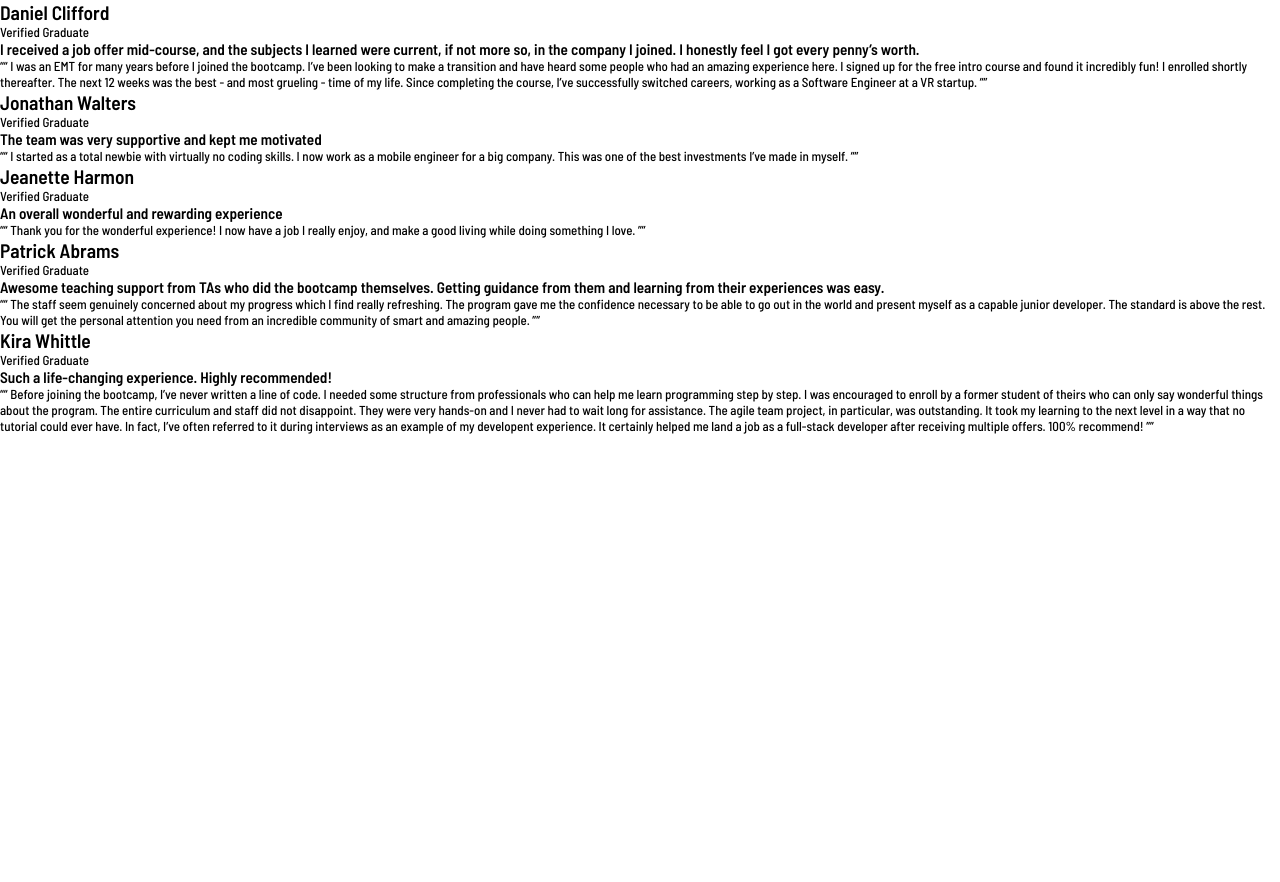
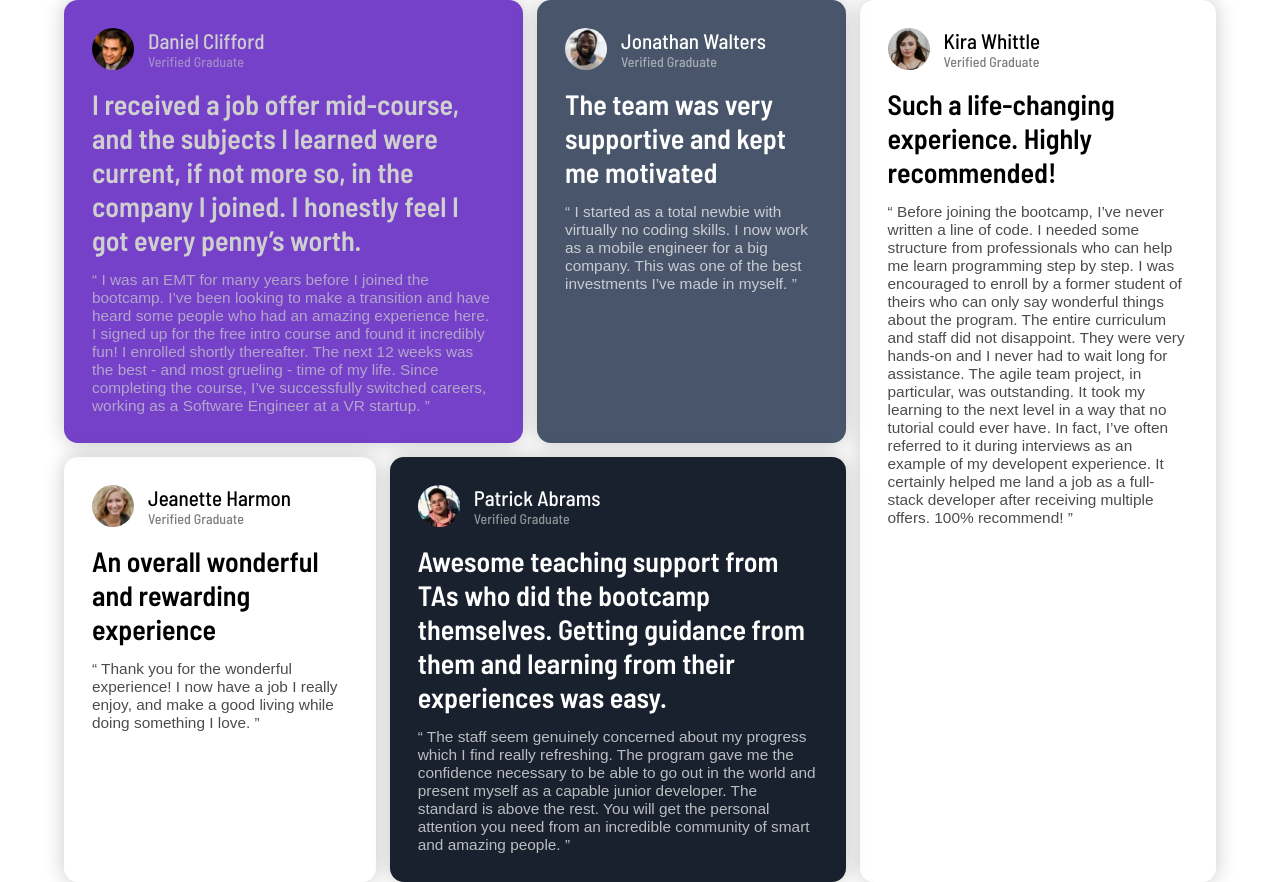
Before and after one commit to Svprnce/testimonials-grid-section-main, a plain HTML site: page index.html in a window 1280 px wide. Before the commit the page ends 800 px from the top, so only its background shows below. Drawn offline with Linux system fonts and the light colour scheme.

Commit message:
fixed many codes

```diff
--- a/index.html
+++ b/index.html
@@ -13,85 +13,95 @@
   <main>
     <div class="grid testimonial-1">
       <div class="user-detail">
-        <div class="user-logo"></div>
+        <div class="user-logo">
+          <img src="./images/image-daniel.jpg" alt="daniel">
+        </div>
         <div class="user-name">
-          <h2>Daniel Clifford</h2>
+          <p>Daniel Clifford</p>
           <p>Verified Graduate</p>
         </div>
       </div>
       <div class="user-content">
-        <h3>I received a job offer mid-course, and the subjects I learned were current, if not more so,
-          in the company I joined. I honestly feel I got every penny’s worth.</h3>
-        <q>“ I was an EMT for many years before I joined the bootcamp. I’ve been looking to make a
+        <h1>I received a job offer mid-course, and the subjects I learned were current, if not more so,
+          in the company I joined. I honestly feel I got every penny’s worth.</h1>
+        <p>“ I was an EMT for many years before I joined the bootcamp. I’ve been looking to make a
           transition and have heard some people who had an amazing experience here. I signed up
           for the free intro course and found it incredibly fun! I enrolled shortly thereafter.
           The next 12 weeks was the best - and most grueling - time of my life. Since completing
-          the course, I’ve successfully switched careers, working as a Software Engineer at a VR startup. ”</q>
+          the course, I’ve successfully switched careers, working as a Software Engineer at a VR startup. ”</p>
       </div>
     </div>
     <div class="grid testimonial-2">
       <div class="user-detail">
-        <div class="user-logo"></div>
+        <div class="user-logo">
+          <img src="./images/image-jonathan.jpg" alt="jonathan">
+        </div>
         <div class="user-name">
-          <h2>Jonathan Walters</h2>
+          <p>Jonathan Walters</p>
           <p>Verified Graduate</p>
         </div>
       </div>
       <div class="user-content">
-        <h3>The team was very supportive and kept me motivated</h3>
-        <q>“ I started as a total newbie with virtually no coding skills. I now work as a mobile engineer
-          for a big company. This was one of the best investments I’ve made in myself. ”</q>
+        <h1>The team was very supportive and kept me motivated</h1>
+        <p>“ I started as a total newbie with virtually no coding skills. I now work as a mobile engineer
+          for a big company. This was one of the best investments I’ve made in myself. ”</p>
       </div>
     </div>
     <div class="grid testimonial-3">
       <div class="user-detail">
-        <div class="user-logo"></div>
+        <div class="user-logo">
+          <img src="./images/image-jeanette.jpg" alt="jeanette">
+        </div>
         <div class="user-name">
-          <h2>Jeanette Harmon</h2>
+          <p>Jeanette Harmon</p>
           <p>Verified Graduate</p>
         </div>
       </div>
       <div class="user-content">
-        <h3>An overall wonderful and rewarding experience</h3>
-        <q>“ Thank you for the wonderful experience! I now have a job I really enjoy, and make a good living
-          while doing something I love. ”</q>
+        <h1>An overall wonderful and rewarding experience</h1>
+        <p>“ Thank you for the wonderful experience! I now have a job I really enjoy, and make a good living
+          while doing something I love. ”</p>
       </div>
     </div>
     <div class="grid testimonial-4">
       <div class="user-detail">
-        <div class="user-logo"></div>
+        <div class="user-logo">
+          <img src="./images/image-patrick.jpg" alt="patrick">
+        </div>
         <div class="user-name">
-          <h2>Patrick Abrams</h2>
+          <p>Patrick Abrams</p>
           <p>Verified Graduate</p>
         </div>
       </div>
       <div class="user-content">
-        <h3>Awesome teaching support from TAs who did the bootcamp themselves. Getting guidance from them and
-          learning from their experiences was easy.</h3>
-        <q>“ The staff seem genuinely concerned about my progress which I find really refreshing. The program
+        <h1>Awesome teaching support from TAs who did the bootcamp themselves. Getting guidance from them and
+          learning from their experiences was easy.</h1>
+        <p>“ The staff seem genuinely concerned about my progress which I find really refreshing. The program
           gave me the confidence necessary to be able to go out in the world and present myself as a capable
           junior developer. The standard is above the rest. You will get the personal attention you need from
-          an incredible community of smart and amazing people. ”</q>
+          an incredible community of smart and amazing people. ”</p>
       </div>
     </div>
     <div class="grid testimonial-5">
       <div class="user-detail">
-        <div class="user-logo"></div>
+        <div class="user-logo">
+          <img src="./images/image-kira.jpg" alt="kira">
+        </div>
         <div class="user-name">
-          <h2>Kira Whittle</h2>
+          <p>Kira Whittle</p>
           <p>Verified Graduate</p>
         </div>
       </div>
       <div class="user-content">
-        <h3>Such a life-changing experience. Highly recommended!</h3>
-        <q>“ Before joining the bootcamp, I’ve never written a line of code. I needed some structure from
+        <h1>Such a life-changing experience. Highly recommended!</h1>
+        <p>“ Before joining the bootcamp, I’ve never written a line of code. I needed some structure from
           professionals who can help me learn programming step by step. I was encouraged to enroll by a former
           student of theirs who can only say wonderful things about the program. The entire curriculum and staff
           did not disappoint. They were very hands-on and I never had to wait long for assistance. The agile team
           project, in particular, was outstanding. It took my learning to the next level in a way that no tutorial
           could ever have. In fact, I’ve often referred to it during interviews as an example of my developent
           experience. It certainly helped me land a job as a full-stack developer after receiving multiple offers.
-          100% recommend! ”</q>
+          100% recommend! ”</p>
       </div>
     </div>
   </main>
--- a/style.css
+++ b/style.css
@@ -5,8 +5,24 @@
     box-sizing: border-box;
 }
 body,html{
-    font-size: 13px;
+    font-size: 14px;
     font-family: 'Barlow Semi Condensed', sans-serif;
+    min-height: 100vh;
+    display: grid;
+    justify-content: center;
+    align-content: center;
+    margin: 0px auto;
+}
+img{
+    width: 100%;
+    border-radius: 50%;
+}
+.user-name > p:nth-child(1){
+    font-size: 1.5rem;
+    font-weight: 500;
+}
+.user-name > p:nth-child(2){
+    opacity: 50%;
 }
 :root{
     --Moderate_violet: hsl(263, 55%, 52%);
@@ -16,3 +32,78 @@ body,html{
     --Light_gray: hsl(0, 0%, 81%);
     --Light_grayish_blue: hsl(210, 46%, 95%);
 }
+.grid{
+    padding: 2rem;
+    border-radius: 1rem;
+    box-shadow: 0px 0px 20px 1px rgba(0,0,0,0.2);
+}
+main{
+    max-width: 90vw;
+    display: grid;
+    grid-template-columns: repeat(4,auto);
+    grid-template-rows: repeat(2,auto);
+    gap: 1rem;
+    grid-template-areas:
+    'd d j k'
+    'je p p k';
+}
+.user-detail{
+    display: flex;
+    margin-bottom: 1rem;
+}
+.user-logo{
+    margin-right: 1rem;
+    max-width: 3rem;
+}
+.testimonial-1{
+    grid-area: d;
+    background-color: var(--Moderate_violet);
+    color: var(--White);
+}
+.testimonial-1{
+    color: var(--Light_gray);
+}
+.testimonial-2{
+    grid-area: j;
+    background-color: var(--Very_dark_grayish_blue);
+    color: var(--White);
+}
+.testimonial-2 > p{
+    color: var(--Light_gray);
+}
+.testimonial-3{
+    grid-area: je;
+}
+.testimonial-4{
+    grid-area: p;
+    background-color: var(--Very_dark_blackish_blue);
+    color: var(--White);
+}
+.testimonial-4 > p{
+    color: var(--Light_gray);
+}
+.testimonial-5{
+    grid-area: k;
+}
+.user-content > p{
+    font-family: sans-serif;
+    margin-top: 1rem;
+    font-size: 1.1em;
+    opacity: 70%;
+}
+@media screen and (max-width:1000px) {
+    main{
+        max-width: 70vw;
+        grid-template-columns : repeat(1,auto);
+        grid-template-rows : repeat(auto-fit,auto);
+        grid-template-areas:
+        'd'
+        'd'
+        'j'
+        'je'
+        'p'
+        'p'
+        'k'
+        'k'
+}
+}
```
